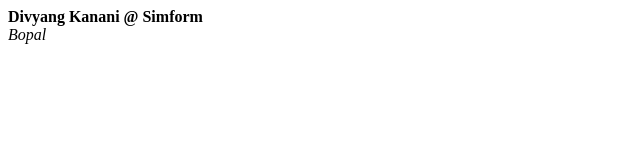
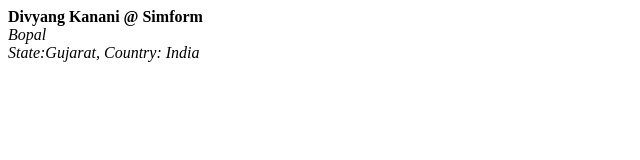
Before and after one commit to div-simform/GIT_LMS_TEST, a plain HTML site: page index.html in a window 1280 px wide. Shown: the whole page, without its empty margins (0-640 px from the left). Drawn offline with Linux system fonts and the light colour scheme.

Commit message:
FEATURE-4_STATE_AND_COUNTRY NAME DONE....

```diff
--- a/index.html
+++ b/index.html
@@ -11,6 +11,7 @@
 <body>
     <b>Divyang Kanani @ Simform</b>
     <address>Bopal</address>
+    <i>State:Gujarat, Country: India</i>
 </body>
 
 </html>
```
